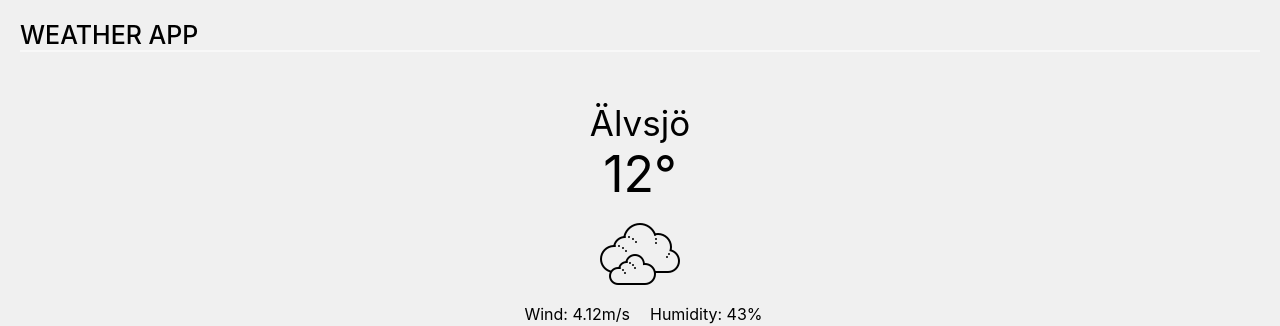
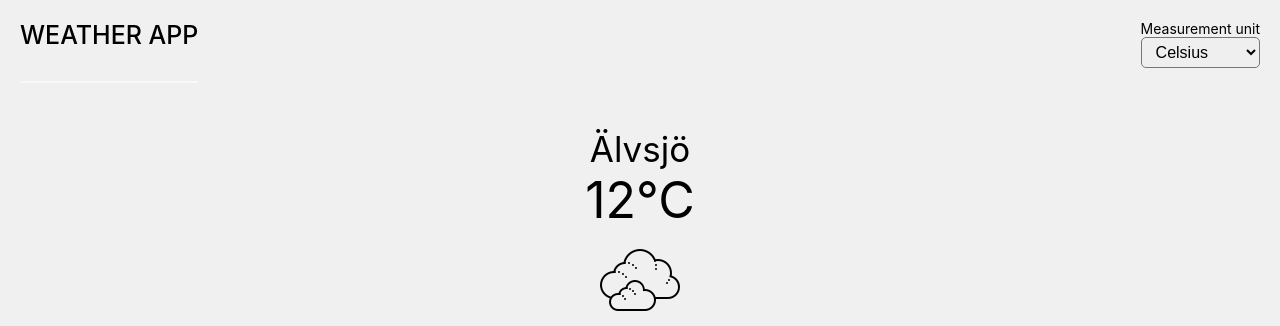
Before and after one commit to sandra-wallen/u07-weather-app, a React (Create React App) app in the folder weather-app/: page / in a window 1280 px wide. Shown: the top 326 px of the page. Built offline with nearby package versions, Linux system fonts and the light colour scheme; no server answers.

Commit message:
Add dropdown to allow selection of measurement unit and general styling and positioning of it

```diff
--- a/weather-app/src/App.js
+++ b/weather-app/src/App.js
@@ -1,3 +1,5 @@
+import { useState } from 'react';
+
 import './App.css';
 
 import Header from './components/Header';
@@ -5,11 +7,17 @@ import Main from './components/Main';
 import Footer from './components/Footer';
 
 const App = () => {
+  const [unit, setUnit] = useState("metric");
+
+  const handleOnChange = (val) => {
+    console.log(val);
+    setUnit(val);
+  }
 
   return (
     <>
-      <Header />
-      <Main />
+      <Header unit={unit} handleOnChange={handleOnChange} />
+      <Main unit={unit} />
       <Footer />
     </>
   );
--- a/weather-app/src/components/CurrentWeather.js
+++ b/weather-app/src/components/CurrentWeather.js
@@ -4,13 +4,13 @@ import { API_CURRENT_WEATHER } from '../reusables/Urls';
 
 import WeatherIcon from './WeatherIcon';
 
-const CurrentWeather = ({ lat, lon }) => {
+const CurrentWeather = ({ lat, lon, unit }) => {
 
   const [currentWeather, setCurrentWeather] = useState({
     location: 'Älvsjö',
     temp: '12',
     weather: 'Clouds',
-    unit: 'C',
+    unit: unit === "metric" ? "C" : "F",
     wind: '4.12',
     humidity: '43',
     sunrise: new Date(),
@@ -20,14 +20,14 @@ const CurrentWeather = ({ lat, lon }) => {
   useEffect(() => {
     console.log('Current useEffect triggered');
 
-    // fetch(API_CURRENT_WEATHER(lat, lon))
+    // fetch(API_CURRENT_WEATHER(lat, lon, unit))
     // .then(res => res.json())
     // .then((data) => {
     //   const apiRes = {
     //     location: data.name,
     //     temp: data.main.temp,
     //     weather: data.weather[0].main,
-    //     unit: 'C',
+    //     unit: unit === "metric" ? "C" : "F",
     //     wind: data.wind.speed,
     //     humidity: data.main.humidity,
     //     sunrise: data.sys.sunrise,
@@ -36,7 +36,7 @@ const CurrentWeather = ({ lat, lon }) => {
     //   setCurrentWeather(apiRes);
     // })
     // .catch(err => console.error(err))
-  }, [lat, lon])
+  }, [lat, lon, unit])
 
   const convertTime = (val) => {
     const time = new Date(val * 1000);
@@ -51,9 +51,9 @@ const CurrentWeather = ({ lat, lon }) => {
   return (
     <div className='current-weather__container'>
       <p className='current-weather__location'>{currentWeather.location}</p>
-      <p className='current-weather__temp'>{Math.round(currentWeather.temp)}&deg;</p>
+      <p className='current-weather__temp'>{Math.round(currentWeather.temp)}&deg;{currentWeather.unit}</p>
       <WeatherIcon weather={currentWeather.weather} size="80" className="current-weather__weather" />
-      <p className='current-weather__wind'>Wind: {currentWeather.wind}m/s</p>
+      <p className='current-weather__wind'>Wind: {currentWeather.wind}{unit === "metric" ? "m/s" : "m/h"}</p>
       <p className='current-weather__humidity'>Humidity: {currentWeather.humidity}%</p>
       <div className='current-weather__sunrise'>
         <img src="/icons/icons8-sunrise-50.png" alt='sunrise'/>
--- a/weather-app/src/components/Forecast.js
+++ b/weather-app/src/components/Forecast.js
@@ -6,7 +6,7 @@ import { hourlyDataMockup, dailyDataMockup } from '../reusables/Mockup';
 import HourlyForecast from './HourlyForecast';
 import DailyForecast from './DailyForecast';
 
-const Forecast = ({ lat, lon }) => {
+const Forecast = ({ lat, lon, unit }) => {
 
   const [forecastDaily, setForecastDaily] = useState(dailyDataMockup);
   const [forecastHourly, setForecastHourly] = useState(hourlyDataMockup);
@@ -14,7 +14,7 @@ const Forecast = ({ lat, lon }) => {
   useEffect(() => {
     console.log('Forecast useEffect triggered');
 
-    fetch(API_FORECAST_WEATHER(lat, lon))
+    fetch(API_FORECAST_WEATHER(lat, lon, unit))
       .then(res => res.json())
       .then((data) => {
 
@@ -41,7 +41,7 @@ const Forecast = ({ lat, lon }) => {
         const handleHourlyData = async () => {
           await handleDailyData();
 
-          const filteredData = data.hourly.filter((val, i) => i < 23);
+          const filteredData = data.hourly.filter((val, i) => i < 22);
 
           const hourlyData = filteredData.map((hour) => {
             const date = new Date(hour.dt * 1000);
@@ -61,7 +61,7 @@ const Forecast = ({ lat, lon }) => {
         //handleHourlyData();
       })
 
-  }, [lat, lon])
+  }, [lat, lon, unit])
 
   console.log(forecastDaily);
   console.log(forecastHourly);
--- a/weather-app/src/components/Header.js
+++ b/weather-app/src/components/Header.js
@@ -1,11 +1,12 @@
 import React from 'react';
+import UnitSelect from './UnitSelect';
 
-const Header = () => {
+const Header = ({ unit, handleOnChange }) => {
 
   return (
     <header className='header'>
       <h1>WEATHER APP</h1>
-      <p></p>
+      <UnitSelect unit={unit} handleOnChange={handleOnChange} />
     </header>
   );
 }
--- a/weather-app/src/components/Main.js
+++ b/weather-app/src/components/Main.js
@@ -3,7 +3,7 @@ import React, { useEffect, useState } from 'react';
 import CurrentWeather from './CurrentWeather';
 import Forecast from './Forecast';
 
-const Main = () => {
+const Main = ({ unit }) => {
 
   const [lat, setLat] = useState(0);
   const [lon, setLon] = useState(0);
@@ -29,10 +29,12 @@ const Main = () => {
   }, [lat, lon])
 
 
+
+
   return (
     <main className='main'>
-      <CurrentWeather lat={lat} lon={lon} />
-      <Forecast lat={lat} lon={lon} />
+      <CurrentWeather lat={lat} lon={lon} unit={unit} />
+      <Forecast lat={lat} lon={lon} unit={unit} />
     </main>
   )
 }
--- /dev/null
+++ b/weather-app/src/components/UnitSelect.js
@@ -0,0 +1,16 @@
+import React from 'react';
+
+const UnitSelect = ({ unit, handleOnChange }) => {
+
+  return (
+    <div className='unit-select__container'>
+      <label htmlFor='unit' className='unit-select__label'>Measurement unit</label>
+      <select className='unit-select__input' name='unit' onChange={(event) => handleOnChange(event.target.value)} value={unit}>
+        <option key="metric" value="metric">Celsius</option>
+        <option key="imperial" value="imperial">Fahrenheit</option>
+      </select>
+    </div>
+  )
+}
+
+export default UnitSelect;
--- a/weather-app/src/index.css
+++ b/weather-app/src/index.css
@@ -36,6 +36,8 @@ code {
 
 .header {
   box-sizing: border-box;
+  display: flex;
+  justify-content: space-between;
   width: 100%;
   padding: 2rem
 }
@@ -134,8 +136,6 @@ h1 {
 .hourly-forecast__section {
   margin: 2rem 0;
   padding: 0.5rem;
-  /* border-top: 0.1rem solid #e0e0e0;
-  border-bottom: 0.1rem solid #e0e0e0; */
   display: flex;
   flex-wrap: nowrap;
   overflow-x: auto;
@@ -181,6 +181,23 @@ h1 {
   margin: 1rem 0;
 }
 
+.unit-select__container {
+  display: flex;
+  flex-direction: column;
+  margin-bottom: 2rem;
+}
+
+.unit-select__label {
+  font-size: 1.4rem;
+}
+
+.unit-select__input {
+  padding: 0.5rem 1rem;
+  max-width: 15rem;
+  border-radius: 0.5rem;
+  font-size: 1.6rem;
+}
+
 @media (min-width: 768px) {
   .main {
     width: 90%;
@@ -219,6 +236,10 @@ h1 {
 }
 
 @media (min-width: 1440px) {
+  .header {
+    padding: 2rem 10rem;
+  }
+
   .main {
     width: 60%;
   }
--- a/weather-app/src/reusables/Urls.js
+++ b/weather-app/src/reusables/Urls.js
@@ -1,2 +1,2 @@
-export const API_CURRENT_WEATHER = (lat, lon) => `https://api.openweathermap.org/data/2.5/weather?lat=${lat}&lon=${lon}&appid=9ead0c4a1e48e2fe8fa9e8c08c1514ec&units=metric`;
-export const API_FORECAST_WEATHER = (lat, lon) => `https://api.openweathermap.org/data/2.5/onecall?lat=${lat}&lon=${lon}&exclude=minutely&appid=9ead0c4a1e48e2fe8fa9e8c08c1514ec&units=metric`;
+export const API_CURRENT_WEATHER = (lat, lon, unit) => `https://api.openweathermap.org/data/2.5/weather?lat=${lat}&lon=${lon}&appid=9ead0c4a1e48e2fe8fa9e8c08c1514ec&units=${unit}`;
+export const API_FORECAST_WEATHER = (lat, lon, unit) => `https://api.openweathermap.org/data/2.5/onecall?lat=${lat}&lon=${lon}&exclude=minutely&appid=9ead0c4a1e48e2fe8fa9e8c08c1514ec&units=${unit}`;
```
